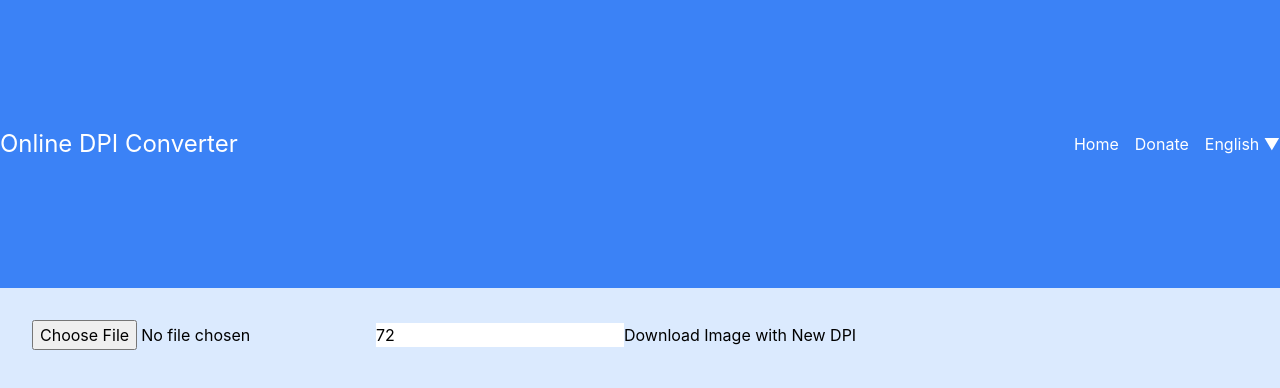
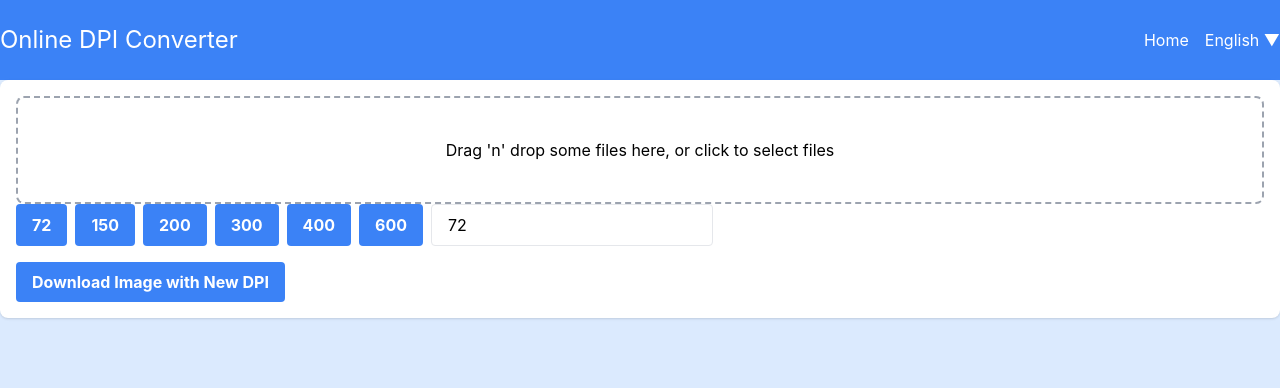
Before and after one commit to SumeyraSeyma/React-CanvasDPI, a React (Create React App) app in the folder canvas-dpi/: page / in a window 1280 px wide. Shown: the top 388 px of the page. Built offline with nearby package versions, Linux system fonts and the light colour scheme.

Commit message:
dropzone and value buttons

```diff
--- a/canvas-dpi/src/App.js
+++ b/canvas-dpi/src/App.js
@@ -7,20 +7,19 @@ import 'react-toastify/dist/ReactToastify.css';
 
 function App() {
   return (
-      <div className="bg-blue-100 min-h-screen ">
-          <header className="bg-blue-500 text-white py-32">
+    <div className="bg-blue-100 min-h-screen">
+      <header className="bg-blue-500 text-white py-6">
         <div className="container mx-auto flex justify-between items-center">
-                  <h1 className="text-xl md:text-2xl">Online DPI Converter</h1>
+          <h1 className="text-2xl">Online DPI Converter</h1>
           <nav>
             <ul className="flex space-x-4">
               <li><a href="/" className="hover:underline">Home</a></li>
-                          <li><a href="/" className="hover:underline">Donate</a></li>
               <li><a href="/" className="hover:underline">English ▼</a></li>
             </ul>
           </nav>
         </div>
       </header>
-          <div className="container mx-auto p-8">
+      <div className="container mx-auto mt-0">
         <Uploader />
       </div>
     </div>
--- a/canvas-dpi/src/components/DPI/Uploader.js
+++ b/canvas-dpi/src/components/DPI/Uploader.js
@@ -1,19 +1,22 @@
-import React, { useState, useRef } from 'react';
+import React, { useState, useCallback, useRef } from 'react';
+import { useDropzone } from 'react-dropzone';
 import { changeDpiDataUrl } from 'changedpi';
 
-function ImageUploader() {
+function Uploader() {
   const [imageSrc, setImageSrc] = useState('');
-  const [dpi, setDpi] = useState(72); // Varsayılan olarak 72 DPI
+  const [dpi, setDpi] = useState(72); // Default DPI
   const canvasRef = useRef(null);
 
-  const handleImageChange = (e) => {
-    const file = e.target.files[0];
+  const onDrop = useCallback((acceptedFiles) => {
+    const file = acceptedFiles[0];
     const reader = new FileReader();
     reader.onload = (event) => {
       setImageSrc(event.target.result);
     };
     reader.readAsDataURL(file);
-  };
+  }, []);
+
+  const {getRootProps, getInputProps, isDragActive} = useDropzone({ onDrop });
 
   const handleDownloadClick = () => {
     const canvas = canvasRef.current;
@@ -39,13 +42,30 @@ function ImageUploader() {
   };
 
   return (
-    <div>
-      <input type="file" onChange={handleImageChange} />
-      <input type="number" value={dpi} onChange={(e) => setDpi(e.target.value)} />
-      <button onClick={handleDownloadClick}>Download Image with New DPI</button>
+    <div className="p-4 bg-white shadow rounded-lg">
+      <div {...getRootProps()} className="dropzone border-dashed border-2 border-gray-400 rounded-lg p-10 flex flex-col items-center justify-center cursor-pointer">
+        <input {...getInputProps()} />
+        {isDragActive ?
+          <p>Drop the files here ...</p> :
+          imageSrc ? <img src={imageSrc} alt="Preview" className="max-w-full max-h-60 mt-4" /> :
+          <p>Drag 'n' drop some files here, or click to select files</p>
+        }
+      </div>
+      <div className="flex space-x-2 mb-4">
+        {[72, 150, 200, 300, 400, 600].map((value) => (
+          <button key={value} onClick={() => setDpi(value)} className="bg-blue-500 hover:bg-blue-700 text-white font-bold py-2 px-4 rounded">
+            {value}
+          </button>
+        ))}
+        <input type="text" placeholder="Custom" className="form-input rounded border px-4 py-2"
+               value={dpi} onChange={(e) => setDpi(e.target.value)} />
+      </div>
+      <button onClick={handleDownloadClick} className="bg-blue-500 hover:bg-blue-700 text-white font-bold py-2 px-4 rounded">
+        Download Image with New DPI
+      </button>
       <canvas ref={canvasRef} style={{ display: 'none' }}></canvas>
     </div>
   );
 }
 
-export default ImageUploader;
+export default Uploader;
--- a/canvas-dpi/src/output.css
+++ b/canvas-dpi/src/output.css
@@ -596,6 +596,10 @@ video {
   margin-top: 0px;
 }
 
+.mb-4 {
+  margin-bottom: 1rem;
+}
+
 .flex {
   display: flex;
 }
@@ -622,6 +626,10 @@ video {
 
 .max-h-96 {
   max-height: 24rem;
+}
+
+.max-h-60 {
+  max-height: 15rem;
 }
 
 .min-h-screen {
@@ -674,6 +682,12 @@ video {
   margin-left: calc(1rem * calc(1 - var(--tw-space-x-reverse)));
 }
 
+.space-x-2 > :not([hidden]) ~ :not([hidden]) {
+  --tw-space-x-reverse: 0;
+  margin-right: calc(0.5rem * var(--tw-space-x-reverse));
+  margin-left: calc(0.5rem * calc(1 - var(--tw-space-x-reverse)));
+}
+
 .rounded-md {
   border-radius: 0.375rem;
 }
@@ -692,6 +706,10 @@ video {
 
 .border-4 {
   border-width: 4px;
+}
+
+.border {
+  border-width: 1px;
 }
 
 .border-dashed {
@@ -825,6 +843,11 @@ video {
 .py-8 {
   padding-top: 2rem;
   padding-bottom: 2rem;
+}
+
+.py-6 {
+  padding-top: 1.5rem;
+  padding-bottom: 1.5rem;
 }
 
 .text-center {
```
Lines whose indentation alone changed are shown as unchanged.
